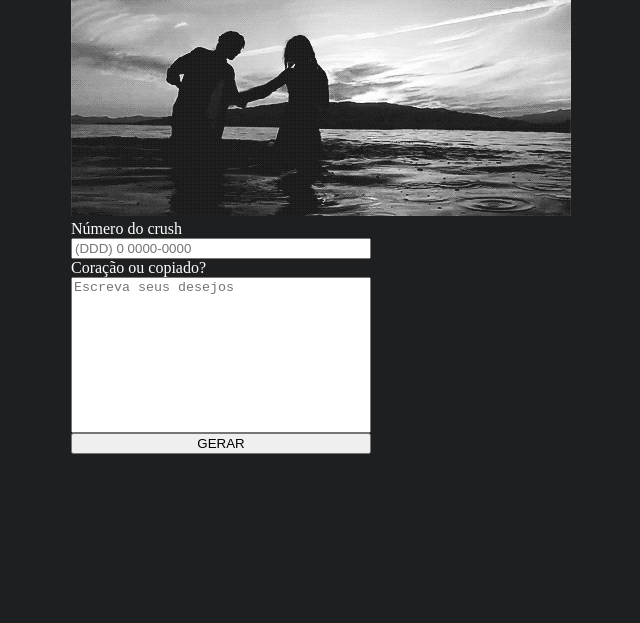
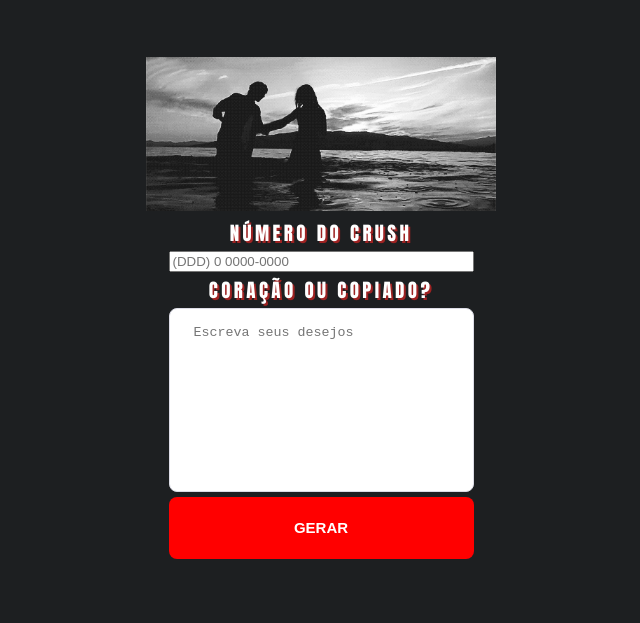
Before and after one commit to MisaelSantos/Friends-or-not, a plain HTML site: page index.html in a window 1280 px wide. Shown: the whole page, without its empty margins (319-959 px from the left). Drawn offline with Linux system fonts and the light colour scheme.

Commit message:
Update style.css

```diff
--- a/style.css
+++ b/style.css
@@ -9,9 +9,8 @@ body {
     height: 600px;
 }
 
-.divForm {
-    height: 400px;
-    width: 300px;
+.divEmotion img {
+    width: 350px;
 }
 
 form {
@@ -19,6 +18,51 @@ form {
     flex-direction: column;
 }
 
+.divForm {
+    width: 100%;
+    display: flex;
+    align-items: center;
+    justify-content: center;
+}
+
 label {
+    font-family: Impact, Charcoal, sans-serif;
+    font-size: 19px;
+    letter-spacing: 3.4px;
+    word-spacing: 0px;
     color: white;
+    font-weight: 400;
+    font-style: normal;
+    font-variant: small-caps;
+    text-transform: uppercase;
+    text-align: center;
+    margin: 4px;
+    text-shadow: 2px 2px rgb(158, 34, 34);
 }
+
+form textarea {
+    color: #333;
+    border: 1px solid #dcdce6;
+    border-radius: 8px;
+    padding: 16px 24px;
+}
+
+button {
+    margin-top: 5px;
+    width: 100%;
+    height: 10%;
+    background: red;
+    border: 0;
+    border-radius: 8px;
+    color: #FFF;
+    font-weight: 700;
+    display: inline-block;
+    text-decoration: none;
+    font-size: 15px;
+    line-height: 60px;
+    transition: filter 0.2s;
+}
+
+button:hover {
+    filter: brightness(80%);
+}
```
